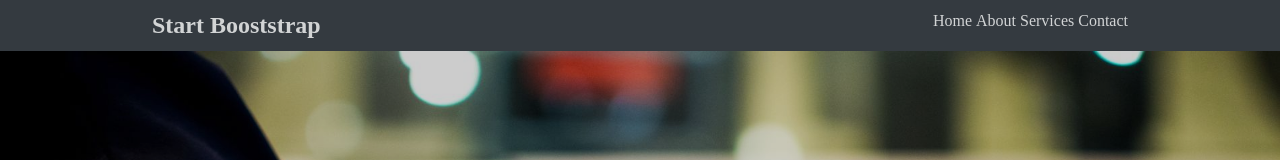
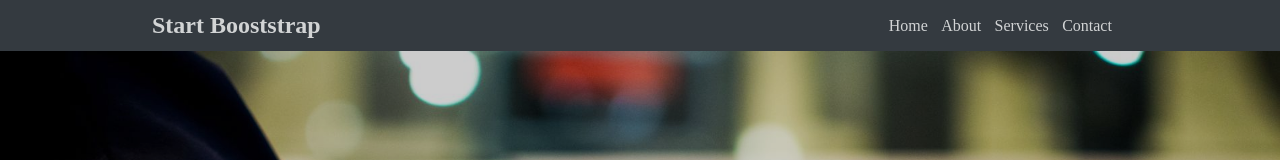
Before and after one commit to carolina-silvag/rock-site, a plain HTML site: page index.html in a window 1280 px wide. Shown: the top 160 px of the page. Drawn offline with Linux system fonts and the light colour scheme.

Commit message:
modificado y arreglado

```diff
--- a/assets/css/main.css
+++ b/assets/css/main.css
@@ -8,15 +8,18 @@
 }
 .browser{
   float: right;
+  margin-right: 5%;
 }
 .browser ul{
   text-decoration: none;
   margin: 0;
   padding: 0;
+  width: 120%;
 }
 .browser ul li{
   color: #d2d4d5;
   display: inline-block;
+  padding: 2%;
 }
 .browser a li:hover{
   color: #62676c;
```
